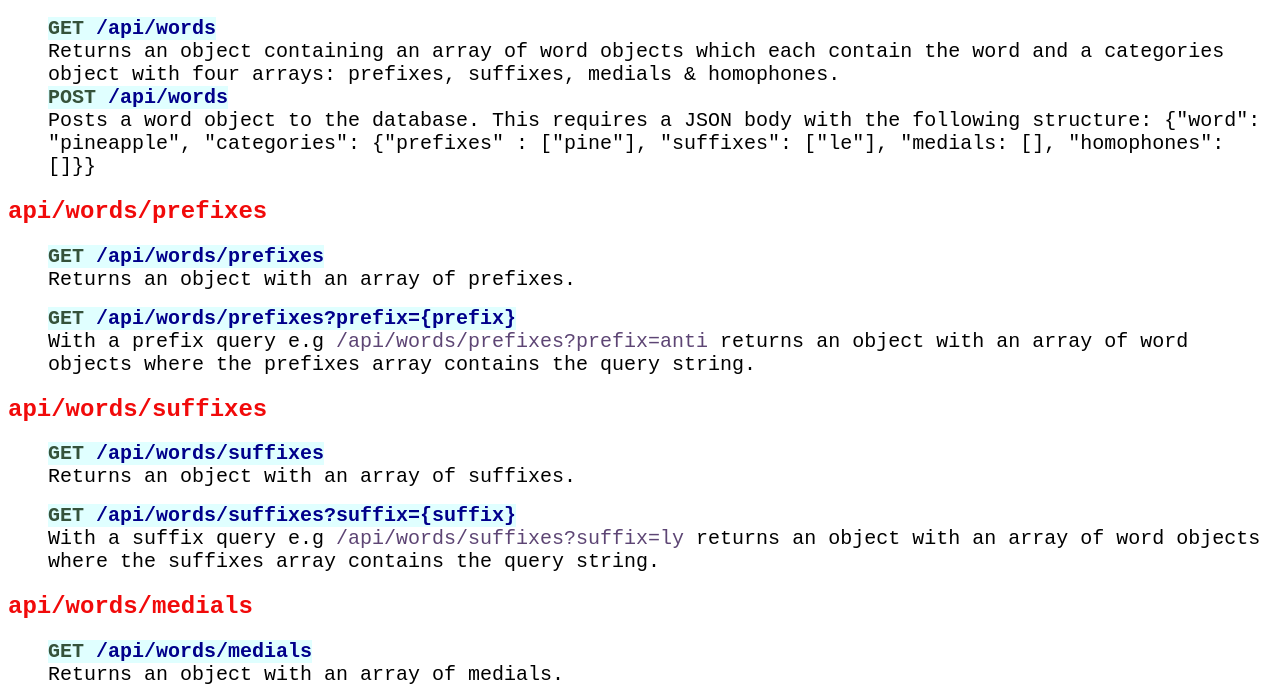
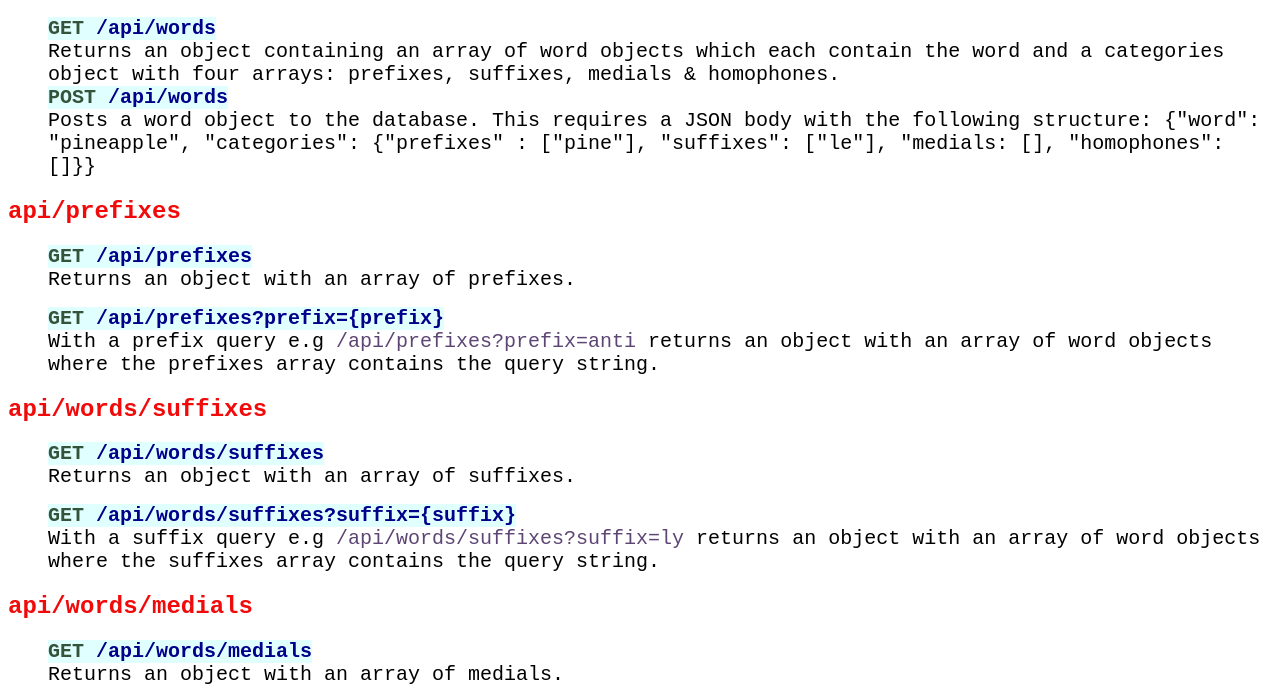
Before and after one commit to Chenerywoman/BE-PT-Project-Spelling-Bee, a website: page public/index.html in a window 1280 px wide. Shown: the part 110-800 px from the top of the page. Drawn offline with Linux system fonts and the light colour scheme.

Commit message:
amending /api/prefixes route to /prefixes

```diff
--- a/public/index.html
+++ b/public/index.html
@@ -13,14 +13,14 @@
             <li class="api"><span class="endpoint"><span class="http">POST</span> <span class="route">/api/words</span></span></li>
             <li class="listItem">Posts a word object to the database. This requires a JSON body with the following structure: {"word": "pineapple", "categories": {"prefixes" : ["pine"], "suffixes": ["le"], "medials: [], "homophones": []}}</li>
         </ul>
-        <h2>api/words/prefixes</h2>
+        <h2>api/prefixes</h2>
         <ul>
-            <li class="api"><span class="endpoint"><span class="http">GET</span> <span class="route">/api/words/prefixes</span></span></li>
+            <li class="api"><span class="endpoint"><span class="http">GET</span> <span class="route">/api/prefixes</span></span></li>
             <li class="listItem">Returns an object with an array of prefixes.</li>
         </ul>
         <ul>
-            <li class="api"><span class="endpoint"><span class="http">GET</span> <span class="route">/api/words/prefixes?prefix={prefix}</span></span></li>
-            <li class="listItem">With a prefix query e.g <span class="query">/api/words/prefixes?prefix=anti</span> returns an object with an array of word objects where the prefixes array contains the query string. </li>
+            <li class="api"><span class="endpoint"><span class="http">GET</span> <span class="route">/api/prefixes?prefix={prefix}</span></span></li>
+            <li class="listItem">With a prefix query e.g <span class="query">/api/prefixes?prefix=anti</span> returns an object with an array of word objects where the prefixes array contains the query string. </li>
         </ul>
         <h2>api/words/suffixes</h2>
         <ul>
```
